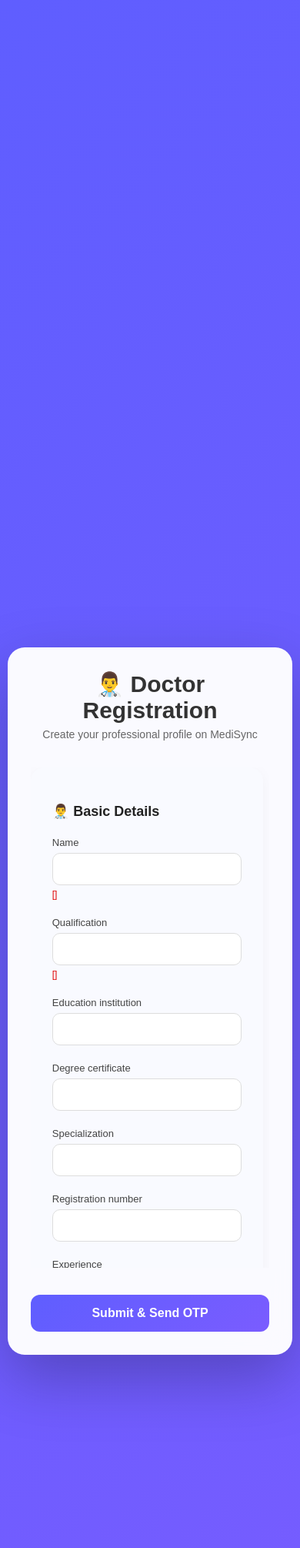
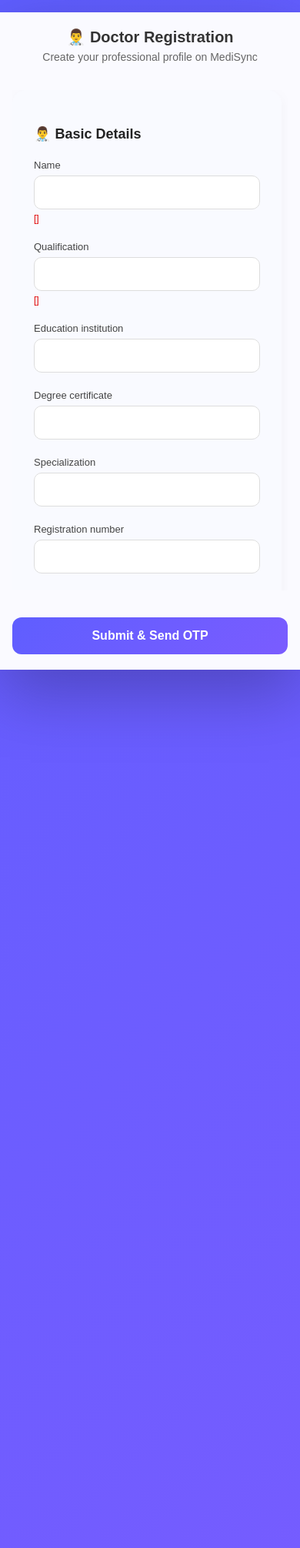
Before and after one commit to medisyncind-coder/medisync-project, a Django app: template Doctor/templates/Doctor/doctor_register.html in a window 390 px wide. Shown: the top 2011 px of the page at 77% size. Run offline with Django 3.2, Linux system fonts and the light colour scheme; the template is opened without the code that fills it, so the values that code supplies are empty, except form fields; tables that the repository leaves empty hold one stand-in row (values such as "Sample post"); form fields are guessed from the names that the template uses.

Commit message:
Fix mobile doctor register, clean dead code from appointments/views.py, lab portal mobile sidebar

```diff
--- a/Doctor/static/Doctor/doctor_register.css
+++ b/Doctor/static/Doctor/doctor_register.css
@@ -219,3 +219,24 @@ textarea:focus {
         padding: 30px;
     }
 }
+
+@media (max-width: 480px) {
+    body {
+        align-items: flex-start;
+        padding: 16px 0;
+    }
+
+    .form-container {
+        width: 100%;
+        border-radius: 0;
+        padding: 20px 16px;
+    }
+
+    .form-header h2 {
+        font-size: 20px;
+    }
+
+    input, select, textarea {
+        font-size: 16px;
+    }
+}
```
Also changed, not shown: appointments/views.py (+14 -102 lines).
